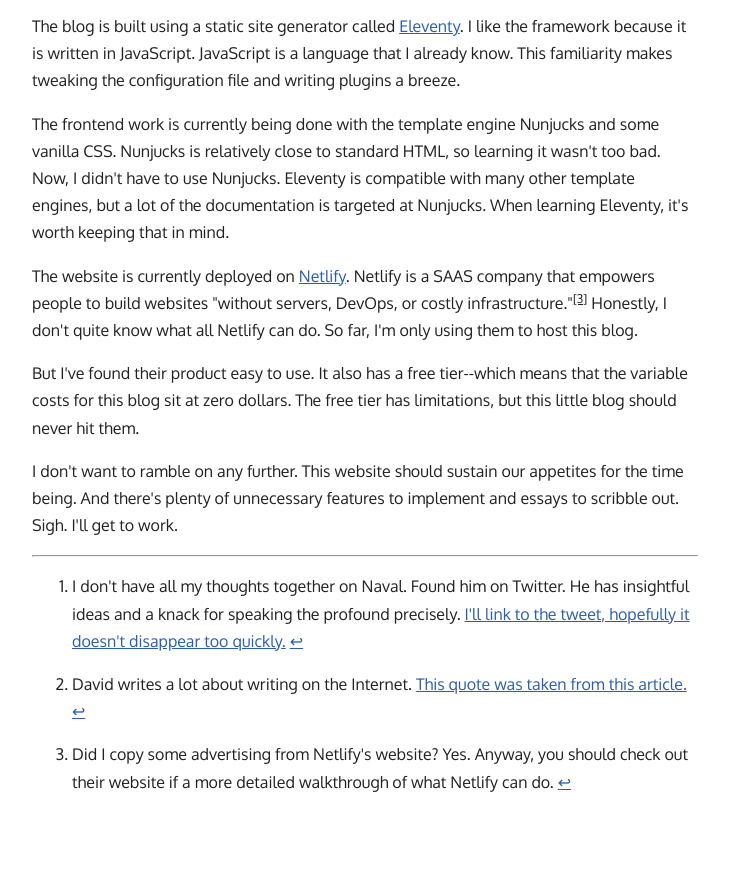
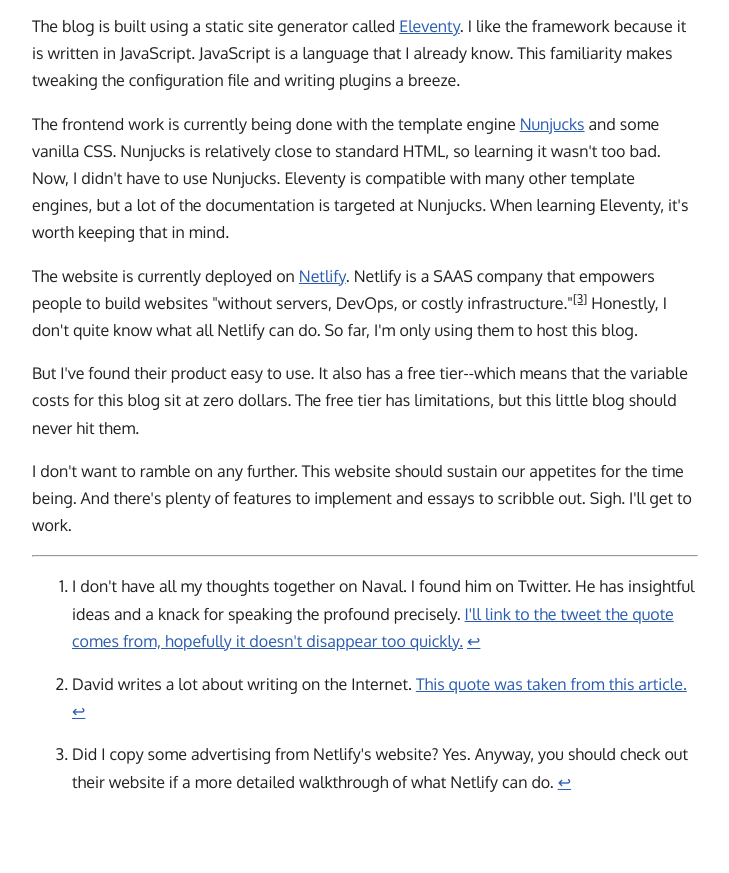
Before and after one commit to froggermtp/personal-site, an Eleventy site: page views/posts/hello-world.md in a window 1280 px wide. Shown: the part 1755-2628 px from the top of the page, without its empty margins (275-1004 px from the left). Built offline with nearby package versions, Linux system fonts and the light colour scheme; Eleventy itself is replaced by a stand-in of ours; files that its build step writes are made by us from their sources; what eleventy-plugin-typeset would draw is missing.

Commit message:
Edit the post

```diff
--- a/views/posts/hello-world.md
+++ b/views/posts/hello-world.md
@@ -1,6 +1,7 @@
 ---
 title: Hello World
 date: 2020-05-29
+description: Learn why I am blogging and how I built the blog
 mainImage: /img/pale-blue-dot.jpg"
 mainImageAltText: The Earth in a sunbeam
 ---
@@ -31,15 +32,15 @@
 
 The blog is built using a static site generator called [Eleventy](https://www.11ty.dev/). I like the framework because it is written in JavaScript. JavaScript is a language that I already know. This familiarity makes tweaking the configuration file and writing plugins a breeze.
 
-The frontend work is currently being done with the template engine Nunjucks and some vanilla CSS. Nunjucks is relatively close to standard HTML, so learning it wasn't too bad. Now, I didn't have to use Nunjucks. Eleventy is compatible with many other template engines, but a lot of the documentation is targeted at Nunjucks. When learning Eleventy, it's worth keeping that in mind.
+The frontend work is currently being done with the template engine [Nunjucks](https://www.mozilla.github.io/nunjucks/) and some vanilla CSS. Nunjucks is relatively close to standard HTML, so learning it wasn't too bad. Now, I didn't have to use Nunjucks. Eleventy is compatible with many other template engines, but a lot of the documentation is targeted at Nunjucks. When learning Eleventy, it's worth keeping that in mind.
 
 The website is currently deployed on [Netlify](https://www.netlify.com/). Netlify is a SAAS company that empowers people to build websites "without servers, DevOps, or costly infrastructure."[^3] Honestly, I don't quite know what all Netlify can do. So far, I'm only using them to host this blog.
 
 But I've found their product easy to use. It also has a free tier--which means that the variable costs for this blog sit at zero dollars. The free tier has limitations, but this little blog should never hit them.
 
-I don't want to ramble on any further. This website should sustain our appetites for the time being. And there's plenty of unnecessary features to implement and essays to scribble out. Sigh. I'll get to work.
+I don't want to ramble on any further. This website should sustain our appetites for the time being. And there's plenty of features to implement and essays to scribble out. Sigh. I'll get to work.
 
-[^1]: I don't have all my thoughts together on Naval. Found him on Twitter. He has insightful ideas and a knack for speaking the profound precisely. [I'll link to the tweet, hopefully it doesn't disappear too quickly.](https://twitter.com/NavalBot/status/1264647582522970113?s=20)
+[^1]: I don't have all my thoughts together on Naval. I found him on Twitter. He has insightful ideas and a knack for speaking the profound precisely. [I'll link to the tweet the quote comes from, hopefully it doesn't disappear too quickly.](https://twitter.com/NavalBot/status/1264647582522970113?s=20)
 
 [^2]: David writes a lot about writing on the Internet. [This quote was taken from this article.](https://www.perell.com/blog/why-you-should-write)
 
```
